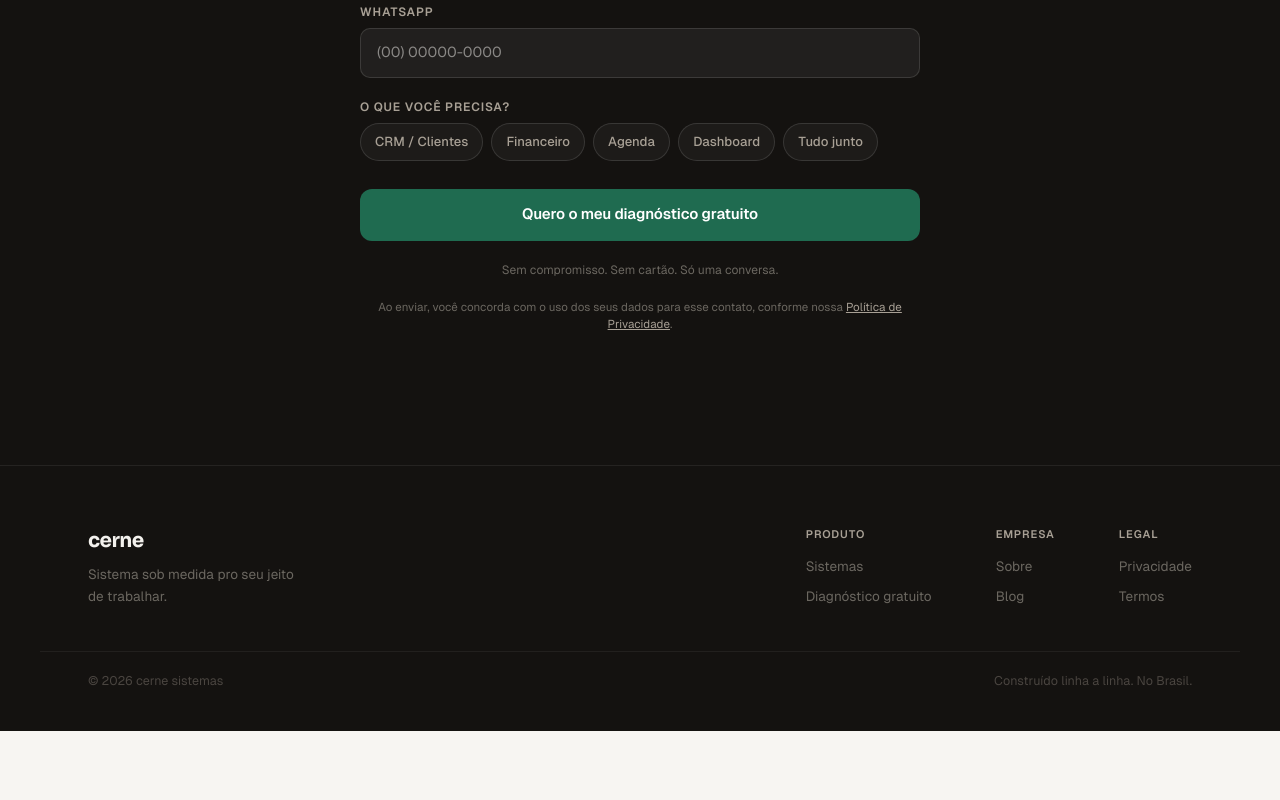
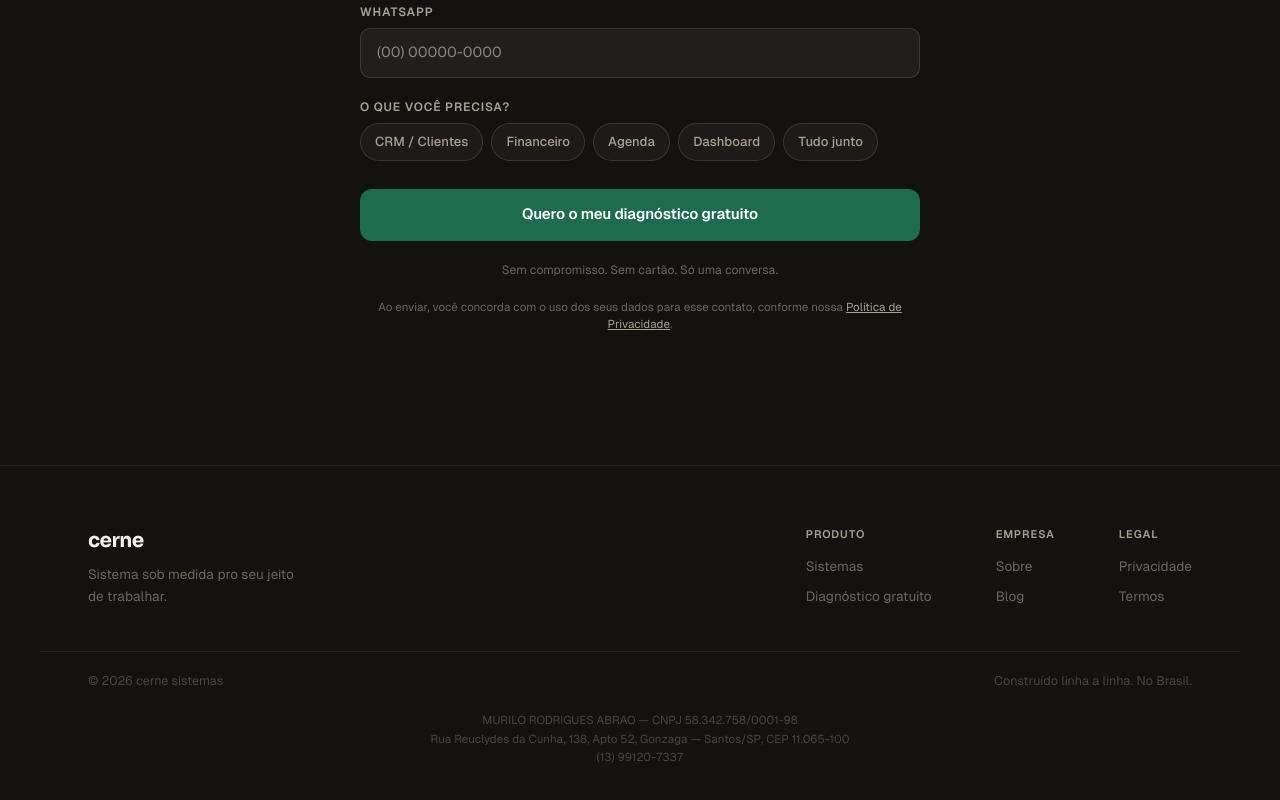
Before and after one commit to cerne-studio/cerne-landpage, a Next.js app: page / in a window 1280 px wide. Shown: the part 7182-7982 px from the top of the page. Before the commit the page ends 7913 px from the top, so only its background shows below. Built offline with nearby package versions, Linux system fonts and the light colour scheme.

Commit message:
Add Meta domain verification meta tag + CNPJ no rodape

```diff
--- a/src/app/layout.tsx
+++ b/src/app/layout.tsx
@@ -30,6 +30,9 @@ export const metadata: Metadata = {
     icon: `${basePath}/favicon.ico`,
     apple: `${basePath}/apple-touch-icon.png`,
   },
+  other: {
+    "facebook-domain-verification": "v7cci8crqcn43bcfej9t12ct29ri0u",
+  },
 };
 
 export default function RootLayout({
--- a/src/components/Footer.tsx
+++ b/src/components/Footer.tsx
@@ -118,6 +118,21 @@ export default function Footer() {
           Construído linha a linha. No Brasil.
         </span>
       </div>
+
+      <div
+        style={{
+          maxWidth: "var(--container)",
+          margin: "clamp(16px,2vw,20px) auto 0",
+          padding: "0 var(--gutter)",
+          textAlign: "center",
+        }}
+      >
+        <p className="font-sans" style={{ fontSize: 11.5, color: "#4A4540", lineHeight: 1.6, margin: 0 }}>
+          MURILO RODRIGUES ABRAO — CNPJ 58.342.758/0001-98<br />
+          Rua Reuclydes da Cunha, 138, Apto 52, Gonzaga — Santos/SP, CEP 11.065-100<br />
+          (13) 99120-7337
+        </p>
+      </div>
     </footer>
   );
 }
```
